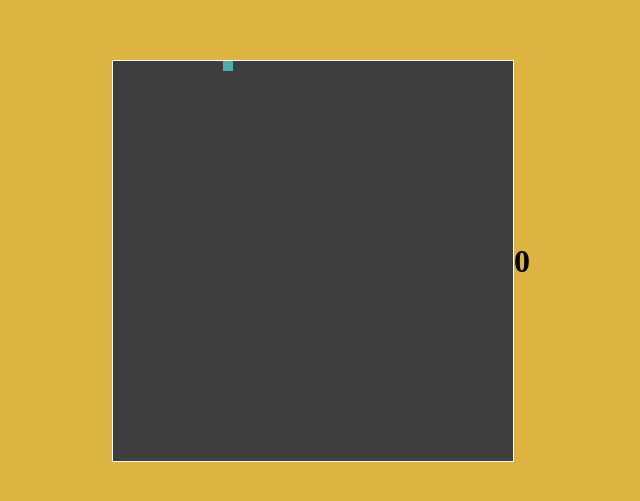
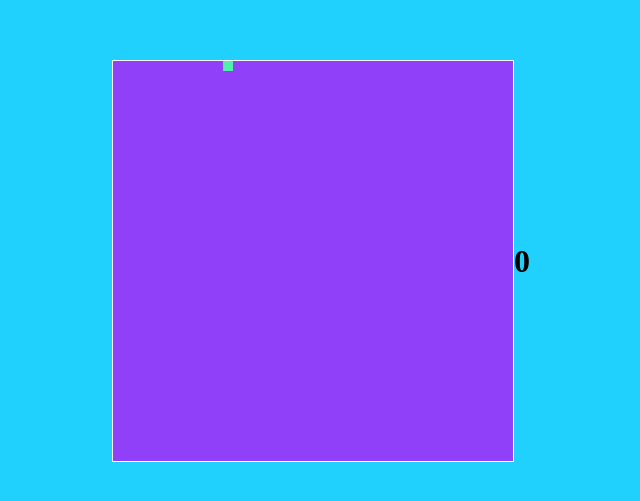
Before and after one commit to unknwnlistener/Snake_Game, a plain HTML site: page index.html in a window 1280 px wide. Shown: the part 139-640 px from the top of the page, without its empty margins (319-959 px from the left). Drawn offline with Linux system fonts and the light colour scheme.

Commit message:
color combination fixed

```diff
--- a/fruit.js
+++ b/fruit.js
@@ -10,7 +10,7 @@ function Fruit() {
   }
 
   this.draw = function() {
-    ctx.fillStyle = "#4cafab";
+    ctx.fillStyle = "#4FF0A8";
     ctx.fillRect(this.x, this.y, scale, scale)
   }
 }
--- a/index.html
+++ b/index.html
@@ -9,7 +9,7 @@
   }
 
   body {
-    background: rgb(221, 180, 66);
+    background: #20D1FD;
     display: flex;
     align-items: center;
     justify-content: center;
@@ -24,7 +24,7 @@
     class="canvas"
     height="400"
     width="400"
-    style="background-color: #3e3e3e">
+    style="background-color: #9040F8">
   </canvas>
   <h1 class="score"></h1>
 </body>
```
